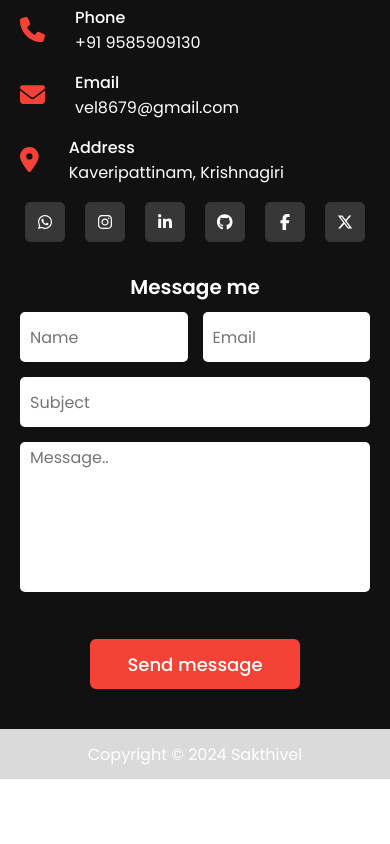
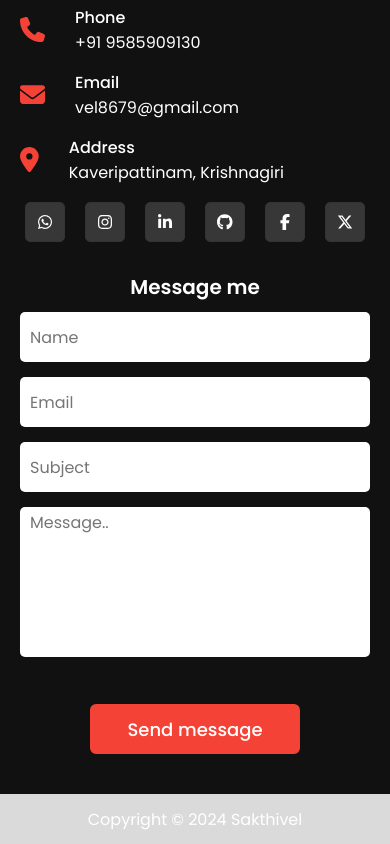
Before and after one commit to Sakthi-DevNinja/My-PortFolio, a React (Create React App) app: page / in a window 390 px wide. Shown: the part 8292-9136 px from the top of the page. Before the commit the page ends 9071 px from the top, so only its background shows below. Built offline with nearby package versions, Linux system fonts and the light colour scheme; a web font is replaced by a local one.

Commit message:
service and contac

```diff
--- a/src/styles/Contact.css
+++ b/src/styles/Contact.css
@@ -130,6 +130,11 @@ textarea {
         margin: 25px auto 0;
     }
 
+    .input-flex{
+        display: flex;
+        flex-direction: column;
+    }
+
 
 
 
```
